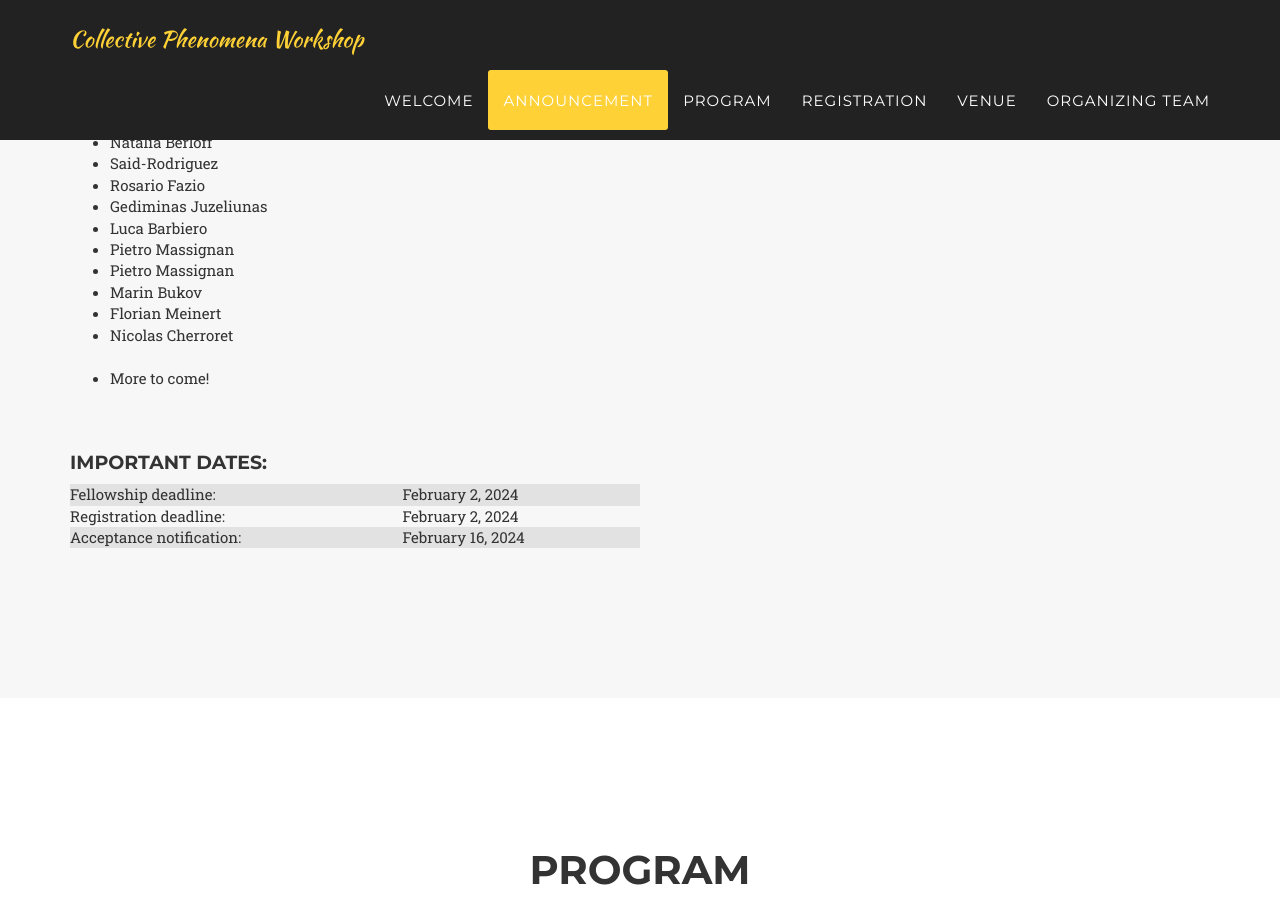
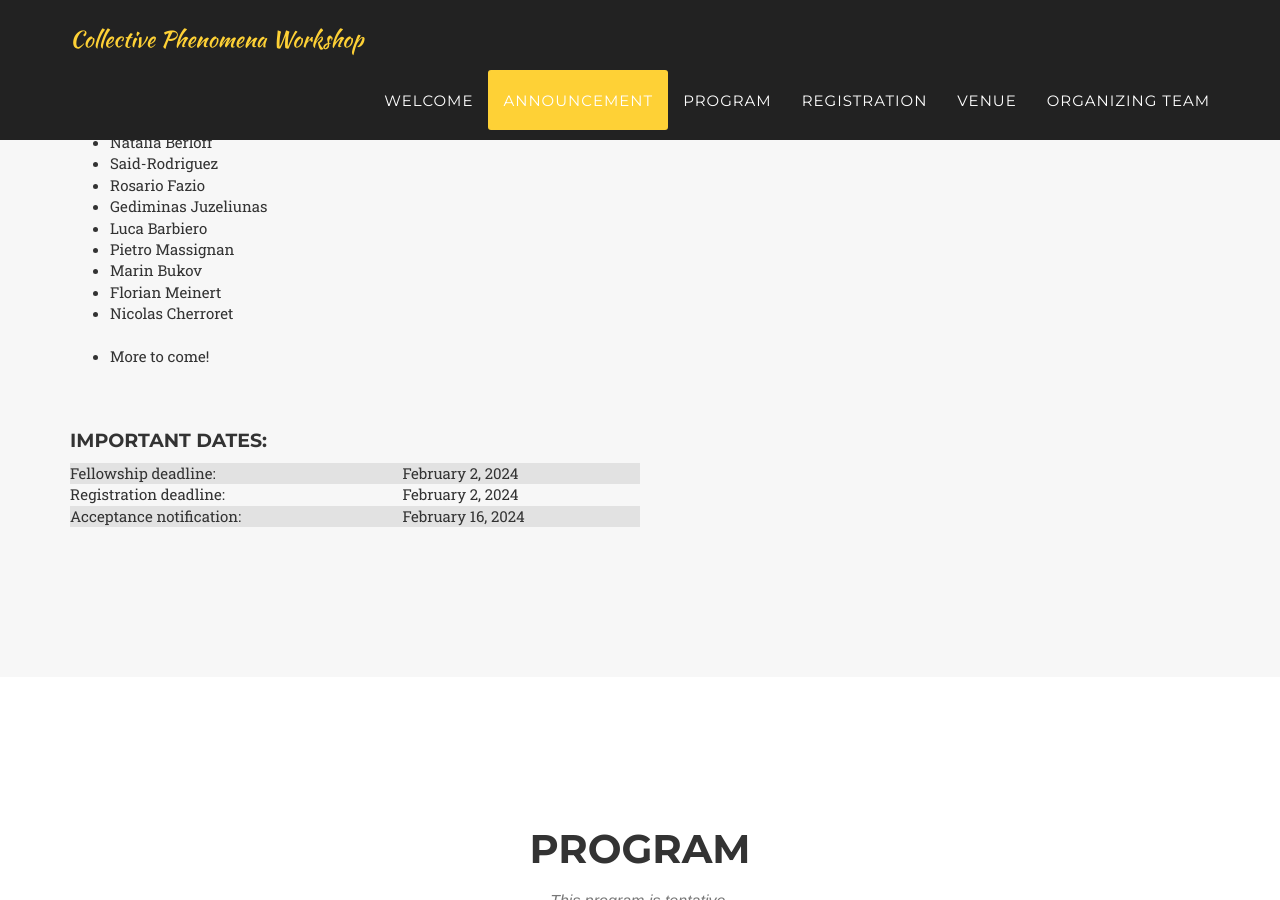
Before and after one commit to KilianSeibold/KilianSeibold.github.io, a Jekyll site: the page built from index.html, in a window 1280 px wide and 900 px high, scrolled down 1776 px. Built offline with Jekyll 4.4.1, drawn with Linux system fonts in a browser that asks for light colours; some web fonts are replaced.

Commit message:
Update announcement.html

```diff
--- a/_includes/announcement.html
+++ b/_includes/announcement.html
@@ -21,7 +21,6 @@
   <li> Rosario Fazio</li>
    <li> Gediminas Juzeliunas</li>
   <li> Luca Barbiero</li>
-  <li> Pietro Massignan</li>
 <li> Pietro Massignan</li>
 <li> Marin Bukov</li>
 <li> Florian Meinert</li>
```
